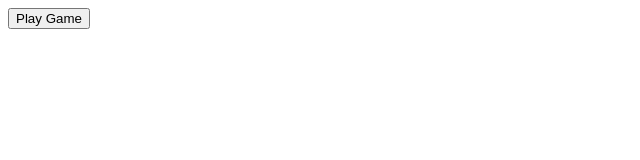
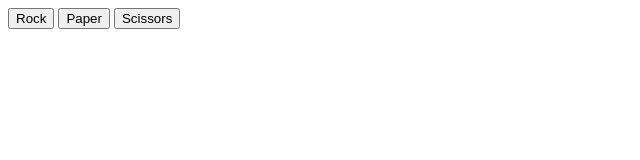
Before and after one commit to AQR03/rock-paper-scissors, a plain HTML site: page index.html in a window 1280 px wide. Shown: the whole page, without its empty margins (0-640 px from the left). Drawn offline with Linux system fonts and the light colour scheme.

Commit message:
added buttons for rock paper and scissors

```diff
--- a/index.html
+++ b/index.html
@@ -7,7 +7,10 @@
     <script src="script.js" defer></script>
 </head>
 <body>
-    <button id="play">Play Game</button>
+    <div id="selections"></div>
+    <button id="rock">Rock</button>
+    <button id="paper">Paper</button>
+    <button id="scissors">Scissors</button>
     <div id="results"></div>
     <div id="choices"></div>
     <div id="scores"></div>
```
